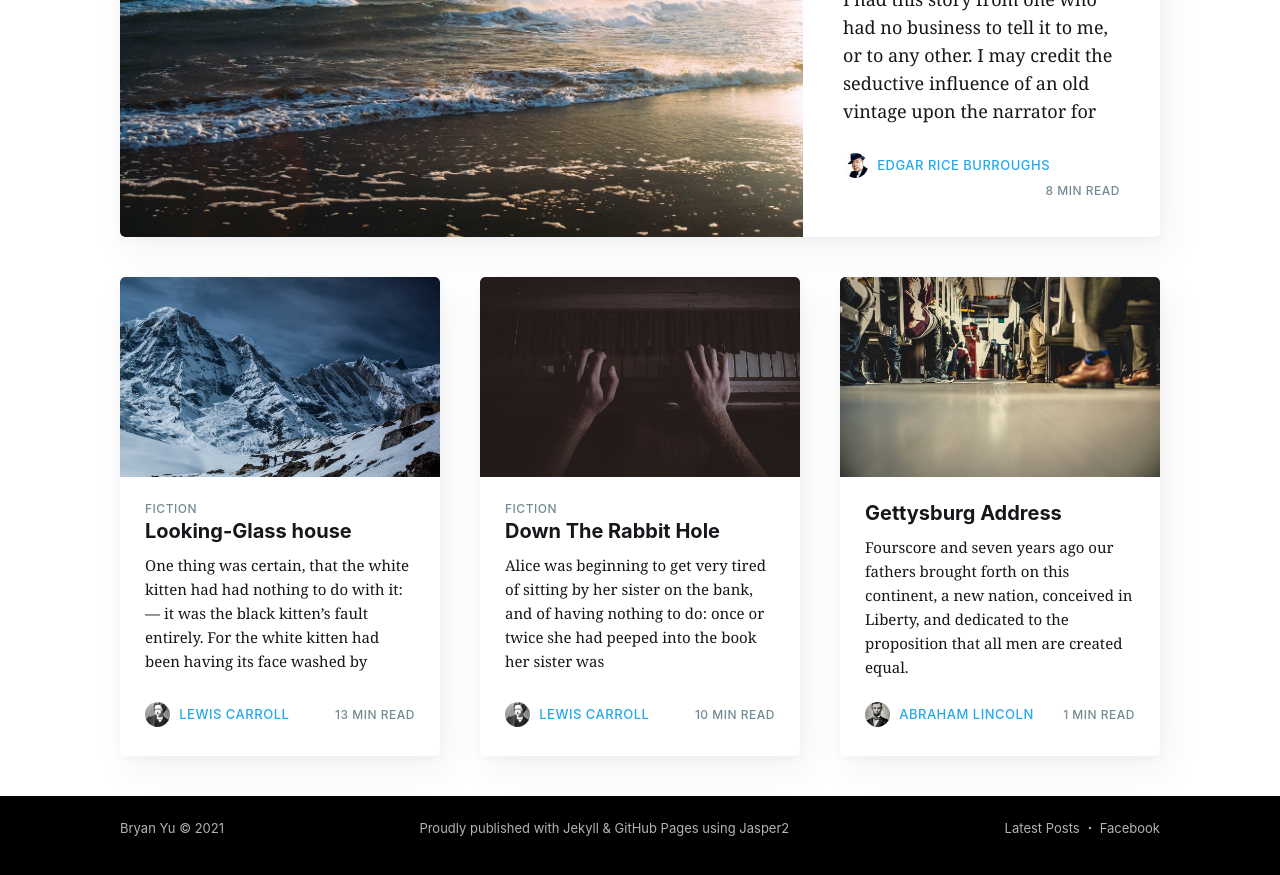
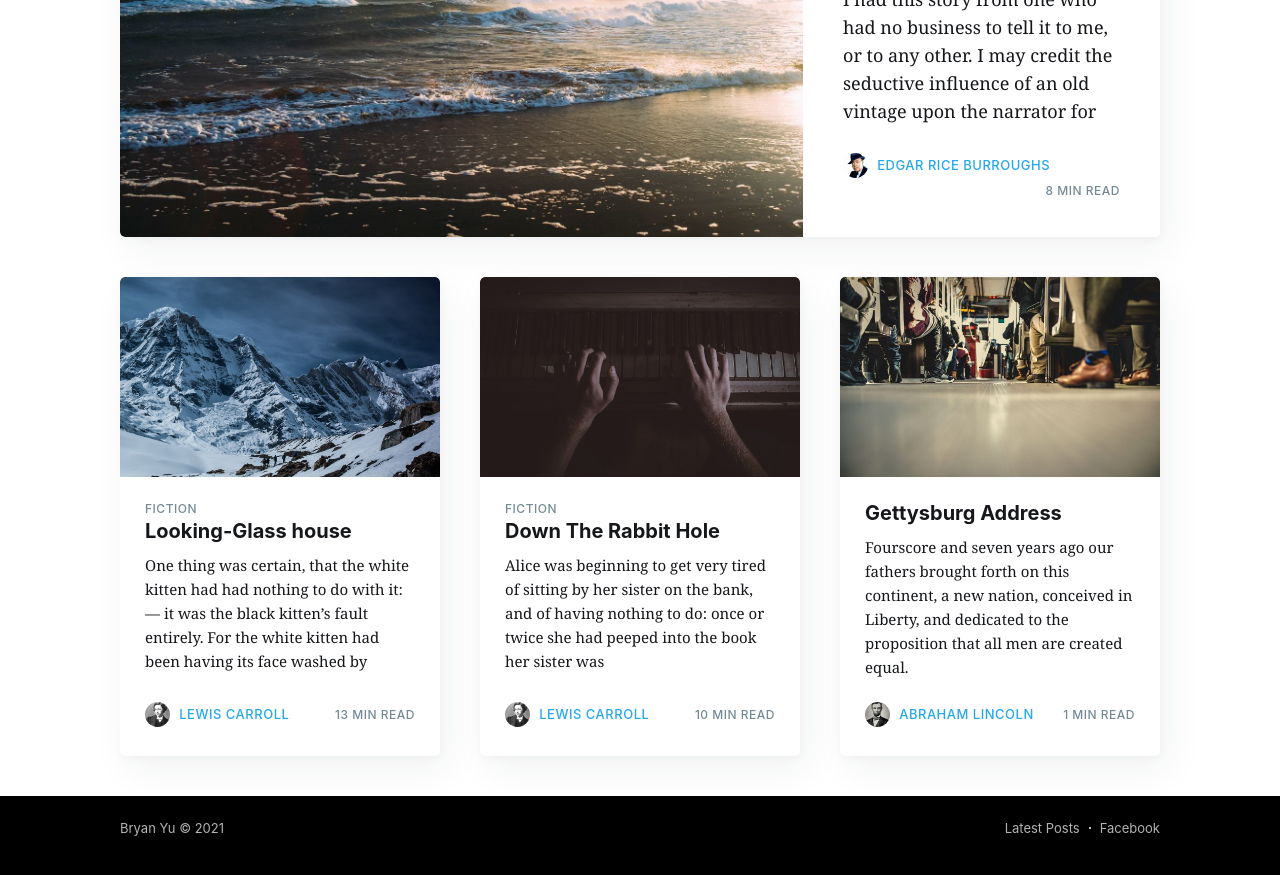
Before and after one commit to bryanyu1/blog, a Jekyll site: the page built from index.html, in a window 1280 px wide and 900 px high, scrolled down 3290 px. Shown: the top 875 px of the window. Built offline with Jekyll 4.4.1, drawn with Linux system fonts in a browser that asks for light colours; nearby versions of some CDN libraries; the list of posts is cut into pages by our own code; comment, search, counter and statistics services are not loaded.

Commit message:
Update default.html

```diff
--- a/_layouts/default.html
+++ b/_layouts/default.html
@@ -58,10 +58,7 @@
         <!-- The footer at the very bottom of the screen -->
         <footer class="site-footer outer">
             <div class="site-footer-content inner">
-                <section class="copyright"><a href="{{ site.url }}{{ site.baseurl }}about">{{ site.title }}</a> &copy; {{  site.time | date: '%Y' }}</section>
-                <section class="poweredby">Proudly published with <a href="https://jekyllrb.com/">Jekyll</a> &
-                    <a href="https://pages.github.com/" target="_blank" rel="noopener">GitHub Pages</a> using
-                    <a href="https://github.com/jekyller/jasper2" target="_blank" rel="noopener">Jasper2</a></section>
+                <section class="copyright"><a href="{{ site.baseurl }}about">{{ site.title }}</a> &copy; {{  site.time | date: '%Y' }}</section>
                 <nav class="site-footer-nav">
                     <a href="{{ site.baseurl }}">Latest Posts</a>
                     {% if site.facebook %}<a href="https://facebook.com/{{ site.facebook }}" target="_blank" rel="noopener">Facebook</a>{% endif %}
```
